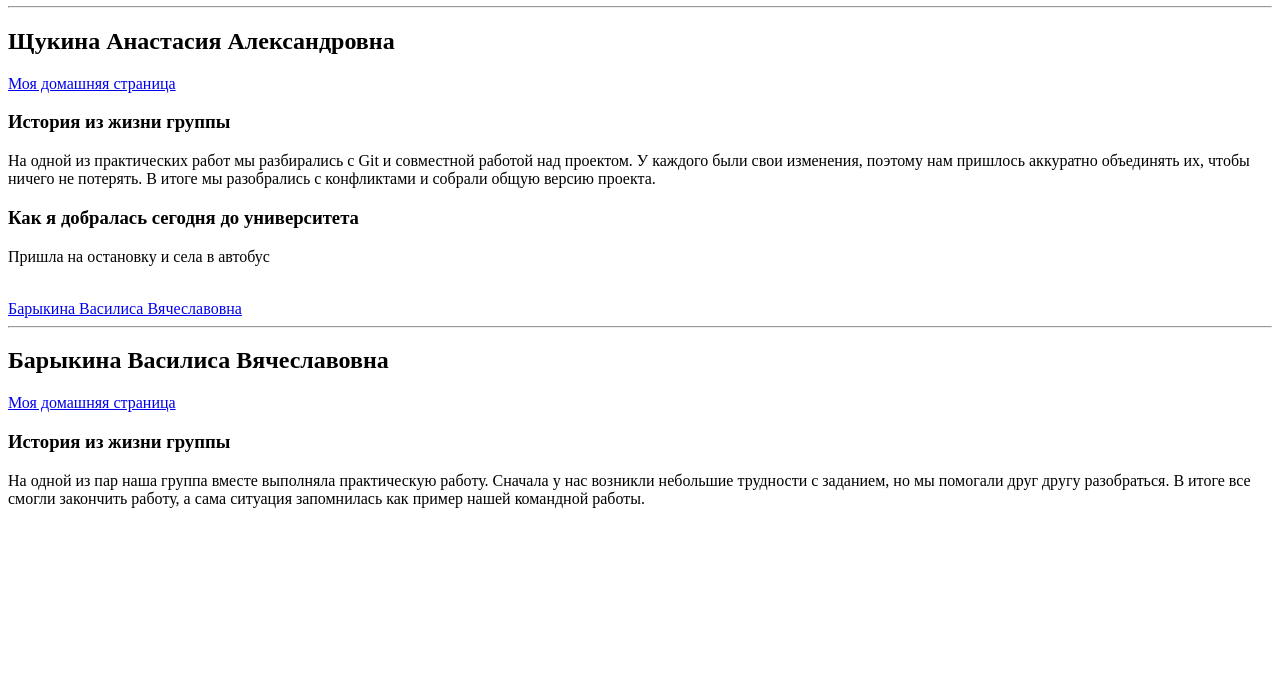
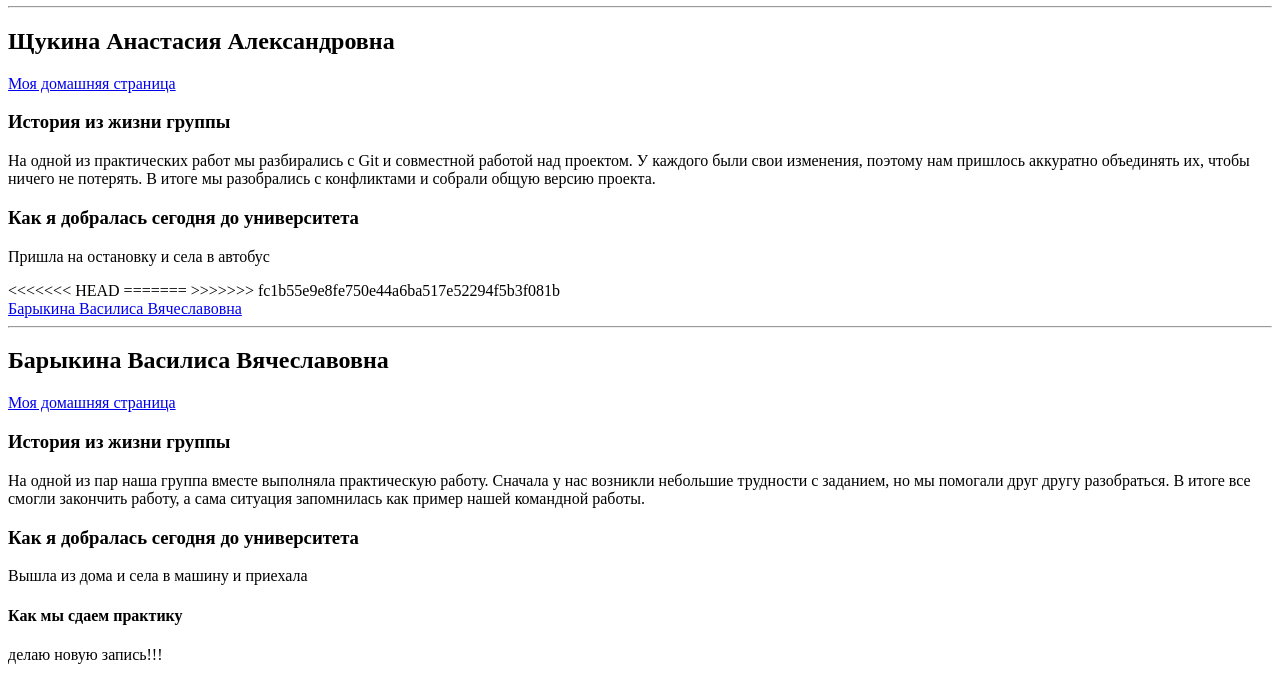
Before and after one commit to MatildaDec/Barykina_Shchukina_Lab7, a plain HTML site: page index.htm in a window 1280 px wide. Shown: the part 100-800 px from the top of the page. Drawn offline with Linux system fonts and the light colour scheme.

Commit message:
уакупу

```diff
--- a/index.htm
+++ b/index.htm
@@ -21,6 +21,11 @@
     <p>Пришла на остановку и села в автобус</p>
 
 
+
+<<<<<<< HEAD
+
+=======
+>>>>>>> fc1b55e9e8fe750e44a6ba517e52294f5b3f081b
     <!-- Здесь будут следующие изменения раздела Щукиной -->
     <br>
     <a href="#BarykinaVV">Барыкина Василиса Вячеславовна</a>
@@ -30,6 +35,10 @@
     <p><a href="BarykinaHomePage.htm">Моя домашняя страница</a></p>
     <h3>История из жизни группы</h3>
     <p>На одной из пар наша группа вместе выполняла практическую работу. Сначала у нас возникли небольшие трудности с заданием, но мы помогали друг другу разобраться. В итоге все смогли закончить работу, а сама ситуация запомнилась как пример нашей командной работы.</p>
+    <h3>Как я добралась сегодня до университета</h3>
+    <p>Вышла из дома и села в машину и приехала</p>
+    <h4>Как мы сдаем практику</h4>
+    <p>делаю новую запись!!! </p>
 
     <!-- Конец раздела Барыкиной -->
 </body>
```
